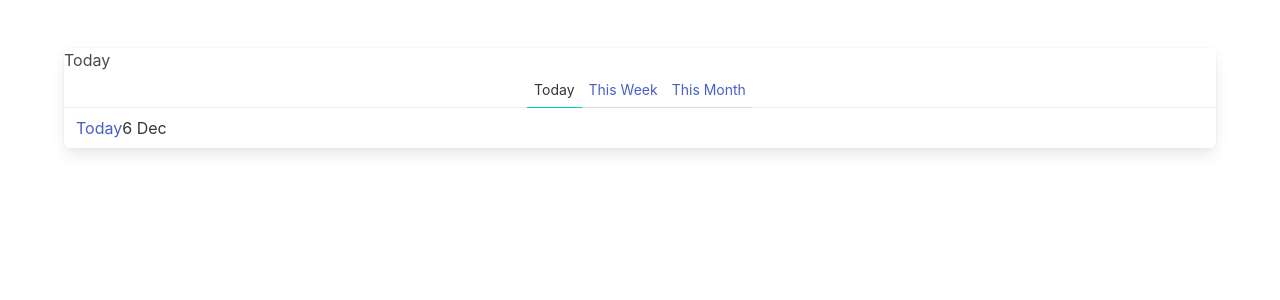
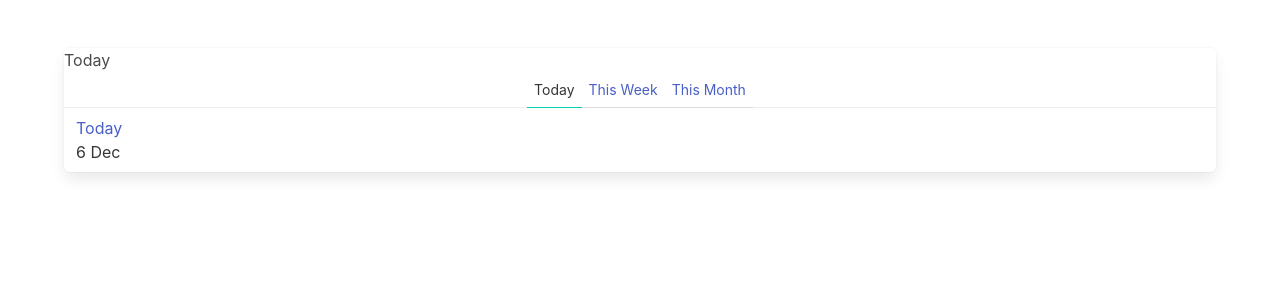
Before and after one commit to TonyDuran/TonyDuran.github.io, a Vue app: page /TonyDuran.github.io in a window 1280 px wide. Shown: the top 300 px of the page. Built offline with nearby package versions, Linux system fonts and the light colour scheme.

Commit message:
finishing module 1

```diff
--- a/src/components/Timeline.vue
+++ b/src/components/Timeline.vue
@@ -1,7 +1,8 @@
 <script setup lang="ts">
 import { computed, ref } from "vue";
-import { type Post, today, thisWeek, thisMonth } from "../posts";
+import { type TimelinePost, today, thisWeek, thisMonth } from "../posts";
 import { DateTime } from "luxon";
+import  TimelineItem from "./TimelineItem.vue"
 
 // type Period = "Today" | "This Week" | "This Month"
 const periods = ["Today", "This Week", "This Month"] as const
@@ -13,7 +14,7 @@
 function selectPeriod(period: Period) {
   selectedPeriod.value = period;
 }
-const posts = computed(() => {
+const posts = computed<TimelinePost[]>(() => {
   return [today, thisWeek, thisMonth]
     .map(post => {
       return {
@@ -46,10 +47,11 @@
         {{ period }}
       </a>
     </span>
-    <a v-for="post of posts" :key="post.id" class="panel-block">
-      <a>{{ post.title }}</a>
-      <div> {{ post.created.toFormat("d MMM") }}</div>
-    </a>
+    <TimelineItem
+      v-for="post of posts"
+      :key="post.id"
+      :post="post"
+      />
 
   </nav>
 </template>
--- /dev/null
+++ b/src/components/TimelineItem.vue
@@ -0,0 +1,15 @@
+<script setup lang="ts">
+import { type TimelinePost } from "../posts";
+defineProps<{
+  post: TimelinePost
+}>()
+</script>
+<template>
+  <a class="panel-block is-flex-direction-column is-align-items-flex-start">
+    <a>{{ post.title }}</a>
+    <div>
+      {{ post.created.toFormat("d MMM")}}
+    </div>
+
+  </a>
+</template>
--- a/src/posts.ts
+++ b/src/posts.ts
@@ -4,6 +4,10 @@
   id: string
   title: string
   created: string
+}
+
+export interface TimelinePost extends Omit<Post, 'created'> {
+  created: DateTime
 }
 
 export const today: Post = {
```
